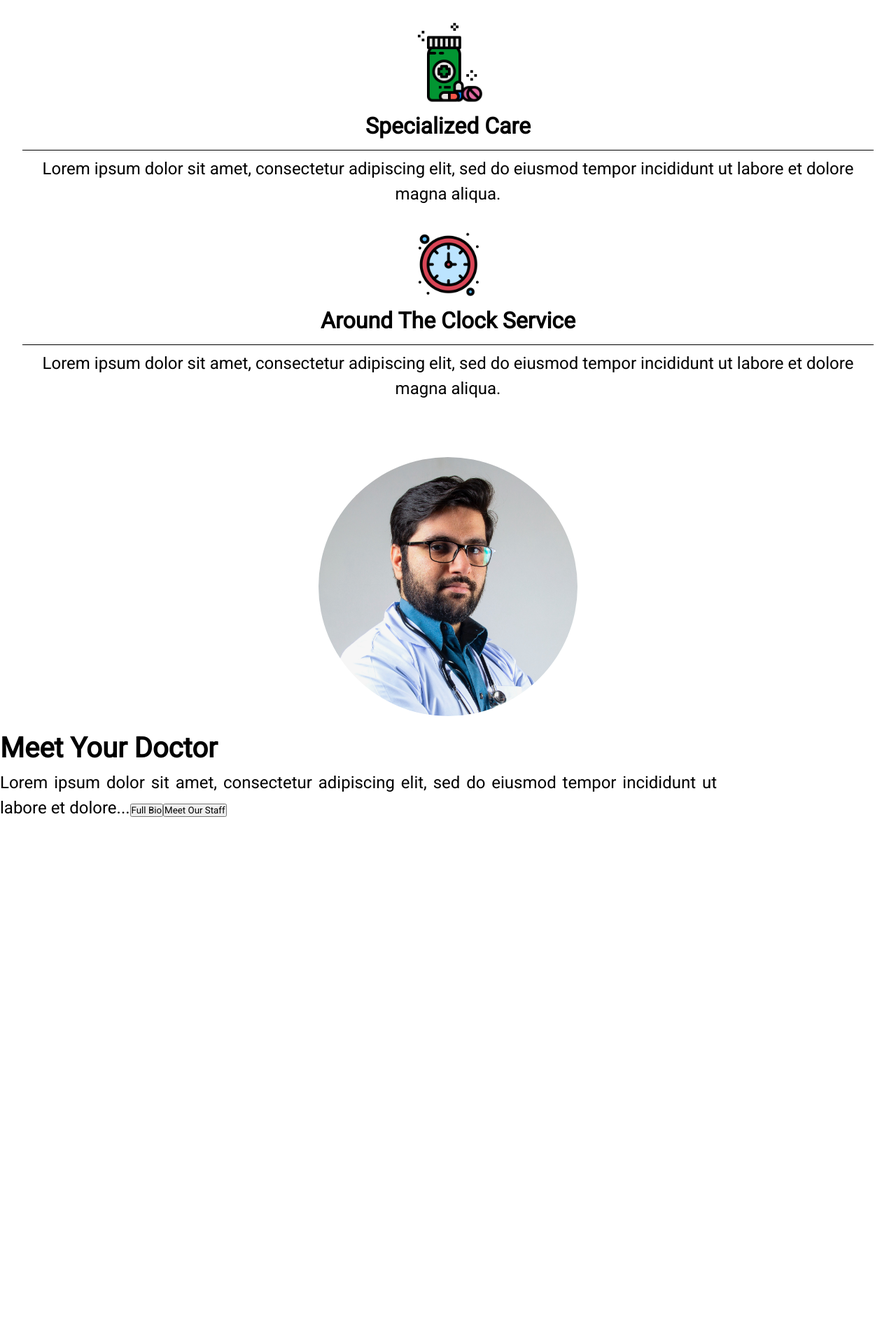
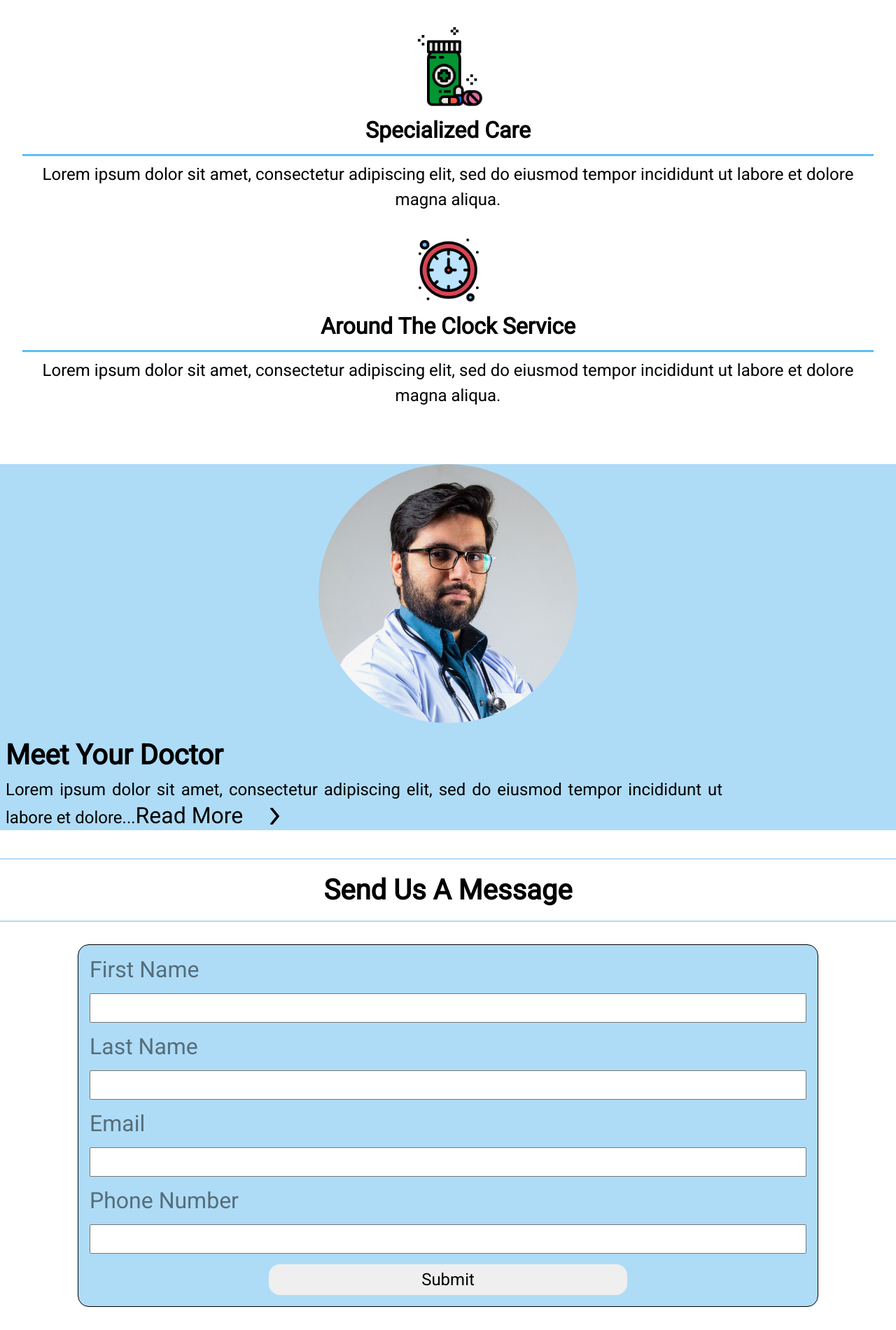
Before and after one commit to indoorike/healthcare-template, a React (Create React App) app: page / in a window 1280 px wide. Shown: the part 896-2796 px from the top of the page at 70% size. Before the commit the page ends 2068 px from the top, so only its background shows below. Built offline with nearby package versions, Linux system fonts and the light colour scheme.

Commit message:
home page done, minus footer

```diff
--- a/src/app.jsx
+++ b/src/app.jsx
@@ -1,5 +1,6 @@
 import Header from "./header/header";
 import Home from "./homepage/home";
+import Footer from "./footer/footer";
 import { useState } from "react";
 
 export default function App() {
@@ -16,6 +17,7 @@ export default function App() {
         showMenu={showMenu ? "menu show" : "menu"}
       />
       <Home />
+      <Footer />
     </>
   );
 }
--- /dev/null
+++ b/src/footer/footer.jsx
@@ -0,0 +1,3 @@
+export default function Footer() {
+  return <p>Isaac Parks. All Rights Reserved</p>;
+}
--- a/src/header/header.css
+++ b/src/header/header.css
@@ -2,10 +2,10 @@ header {
   display: flex;
   flex-direction: row;
   align-items: center;
-  padding-top: 2rem;
+  padding-top: 1rem;
   font-size: 1.2rem;
-  padding-bottom: 2rem;
-  background-color: rgb(92, 190, 247);
+  padding-bottom: 1rem;
+  background-color: rgb(108, 197, 248);
 }
 
 header input {
--- /dev/null
+++ b/src/homepage/contactSection.jsx
@@ -0,0 +1,21 @@
+export default function ContactForm() {
+  return (
+    <section>
+      <form className="contact-form">
+        <label for="fname">First Name</label>
+        <input type="text" className="contact-input" id="fname" />
+
+        <label for="lname">Last Name</label>
+        <input type="text" className="contact-input" id="lname" />
+
+        <label for="email">Email</label>
+        <input type="text" className="contact-input" id="email" />
+
+        <label for="phone">Phone Number</label>
+        <input type="text" className="contact-input" id="phone" />
+
+        <button>Submit</button>
+      </form>
+    </section>
+  );
+}
--- a/src/homepage/home.css
+++ b/src/homepage/home.css
@@ -39,7 +39,7 @@
 }
 
 #our-treatments {
-  background-color: rgb(92, 190, 247);
+  background-color: rgb(108, 197, 248);
 }
 
 #contact-us {
@@ -80,6 +80,10 @@
 
 /* Meet the staff section*/
 
+.doctor-bio {
+  background-color: rgb(174, 220, 247);
+}
+
 .home-staff {
   font-size: 1.5rem;
 }
@@ -87,12 +91,14 @@
 .home-staff h1 {
   font-size: 2.5rem;
   margin-bottom: 0.5rem;
+  padding-left: 0.5rem;
 }
 
 .home-staff p {
   line-height: 1.5;
   text-align: justify;
   width: 80%;
+  padding-left: 0.5rem;
 }
 
 .doctor-body-image {
@@ -109,3 +115,54 @@
   object-position: top;
   border-radius: 50%;
 }
+
+.full-bio {
+  font-size: 2rem;
+  background-color: transparent;
+  border: none;
+}
+
+.arrow {
+  transform: translateX(0%);
+  transition: 1s;
+  position: absolute;
+  margin-top: 0.3rem;
+}
+
+.move {
+  transform: translateX(100%);
+  transition: 1s;
+}
+
+/* contact form */
+
+.contact-form {
+  background-color: rgb(174, 220, 247);
+  border: 1px solid black;
+  border-radius: 1rem;
+  width: 80%;
+  margin: 2rem auto;
+  display: flex;
+  flex-direction: column;
+  gap: 15px;
+  padding: 1rem;
+  font-size: 2rem;
+}
+
+.contact-form label {
+  opacity: 0.5;
+}
+
+.contact-input {
+  text-align: left;
+  font-size: 2rem;
+}
+
+.contact-form button {
+  border: none;
+  width: 50%;
+  margin: auto;
+  font-size: 1.5rem;
+  border-radius: 1rem;
+  padding: 0.5rem 0px;
+}
--- a/src/homepage/home.jsx
+++ b/src/homepage/home.jsx
@@ -1,76 +1,40 @@
-import Fade from "react-reveal/Fade";
 import styles from "./home.css";
-import family from "../images/family.png";
-import medic from "../images/medic.png";
-import doctor2 from "../images/doctor2.jpeg";
-import clock from "../images/clock.png";
-import Summary from "./summary";
+import Introduction from "./introduction";
+import Summaries from "./summariesSection";
+import StaffSection from "./staffSection";
+import ContactForm from "./contactSection";
+import { useEffect } from "react";
+import { useState } from "react";
 export default function Home() {
+  const [arrow, setArrow] = useState(false);
+
+  useEffect(() => {
+    const setInt = setInterval(() => {
+      setArrow(!arrow);
+    }, 2000);
+
+    return () => {
+      clearInterval(setInt);
+    };
+  });
   return (
     <div className="home-wrapper">
-      <section className="intro-wrapper">
-        <div className="introduction-text">
-          <h1>We've Got Your Back.</h1>
-          <div className="buttons">
-            <button id="our-treatments">What We Treat</button>
-            <button id="contact-us">Contact Us</button>
-          </div>
-        </div>
-      </section>
-      <section className="mission-statement">
-        <h2
-          style={{
-            marginTop: "1.5rem",
-            fontSize: "2.5rem",
-            textAlign: "center",
-            backgroundColor: "rgb(92, 190, 247)",
-          }}
-        >
-          Our Mission is to provide...
-        </h2>
-      </section>
-      <section className="summaries" style={{ width: "95%", margin: "auto" }}>
-        <Fade bottom>
-          <Summary
-            image={family}
-            title="Family-First Business"
-            content="Lorem ipsum dolor sit amet, consectetur adipiscing elit, sed do eiusmod tempor incididunt ut labore et dolore magna aliqua."
-          />
-        </Fade>
-        <Fade bottom>
-          <Summary
-            image={medic}
-            title="Specialized Care"
-            content="Lorem ipsum dolor sit amet, consectetur adipiscing elit, sed do eiusmod tempor incididunt ut labore et dolore magna aliqua."
-          />
-        </Fade>
-        <Fade bottom>
-          <Summary
-            id="clock"
-            image={clock}
-            title="Around The Clock Service"
-            content="Lorem ipsum dolor sit amet, consectetur adipiscing elit, sed do eiusmod tempor incididunt ut labore et dolore magna aliqua."
-          />
-        </Fade>
-      </section>
-      <Fade bottom>
-        <section className="home-staff">
-          <div className="doctor-bio">
-            <div className="doctor-body-image">
-              <img src={doctor2} alt="doctor" />
-            </div>
-            <div className="doctor-description">
-              <h1>Meet Your Doctor</h1>
-              <p>
-                Lorem ipsum dolor sit amet, consectetur adipiscing elit, sed do
-                eiusmod tempor incididunt ut labore et dolore...
-                <button id="full-bio">Full Bio</button>
-                <button id="meet-our-staff">Meet Our Staff</button>
-              </p>
-            </div>
-          </div>
-        </section>
-      </Fade>
+      <Introduction />
+      <Summaries />
+      <StaffSection arrow={arrow ? "arrow" : "arrow move"} />
+      <h1
+        style={{
+          textAlign: "center",
+          marginTop: "2.5rem",
+          fontSize: "2.5rem",
+          borderTop: "2px solid rgb(174, 220, 247)",
+          borderBottom: "2px solid rgb(174, 220, 247)",
+          padding: "20px 0px",
+        }}
+      >
+        Send Us A Message
+      </h1>
+      <ContactForm />
     </div>
   );
 }
--- /dev/null
+++ b/src/homepage/introduction.jsx
@@ -0,0 +1,29 @@
+export default function Introduction() {
+  return (
+    <>
+      <section className="intro-wrapper">
+        <div className="introduction-text">
+          <h1>We've Got Your Back.</h1>
+          <div className="buttons">
+            <button id="our-treatments">What We Treat</button>
+            <button id="contact-us">Contact Us</button>
+          </div>
+        </div>
+      </section>
+      <section className="mission-statement">
+        <h2
+          style={{
+            marginTop: "1.5rem",
+            fontSize: "2.5rem",
+            textAlign: "center",
+            borderTop: "2px solid rgb(108, 197, 248)",
+            borderBottom: "2px solid rgb(108, 197, 248)",
+            padding: "1rem 0rem",
+          }}
+        >
+          Our Mission is to provide...
+        </h2>
+      </section>
+    </>
+  );
+}
--- /dev/null
+++ b/src/homepage/staffSection.jsx
@@ -0,0 +1,25 @@
+import arrowimg from "../images/right-triangle.png";
+import doctor2 from "../images/doctor2.jpeg";
+
+export default function StaffSection({ arrow }) {
+  return (
+    <section className="home-staff">
+      <div className="doctor-bio">
+        <div className="doctor-body-image">
+          <img src={doctor2} alt="doctor" />
+        </div>
+        <div className="doctor-description">
+          <h1>Meet Your Doctor</h1>
+          <p>
+            Lorem ipsum dolor sit amet, consectetur adipiscing elit, sed do
+            eiusmod tempor incididunt ut labore et dolore...
+            <button onClick={() => console.log("click")} className="full-bio">
+              Read More
+            </button>
+            <img className={arrow} src={arrowimg} alt="arrow" />
+          </p>
+        </div>
+      </div>
+    </section>
+  );
+}
--- /dev/null
+++ b/src/homepage/summariesSection.jsx
@@ -0,0 +1,33 @@
+import Fade from "react-reveal/Fade";
+import family from "../images/family.png";
+import medic from "../images/medic.png";
+import clock from "../images/clock.png";
+import Summary from "./summary";
+export default function Summaries() {
+  return (
+    <section className="summaries" style={{ width: "95%", margin: "auto" }}>
+      <Fade bottom>
+        <Summary
+          image={family}
+          title="Family-First Business"
+          content="Lorem ipsum dolor sit amet, consectetur adipiscing elit, sed do eiusmod tempor incididunt ut labore et dolore magna aliqua."
+        />
+      </Fade>
+      <Fade bottom>
+        <Summary
+          image={medic}
+          title="Specialized Care"
+          content="Lorem ipsum dolor sit amet, consectetur adipiscing elit, sed do eiusmod tempor incididunt ut labore et dolore magna aliqua."
+        />
+      </Fade>
+      <Fade bottom>
+        <Summary
+          id="clock"
+          image={clock}
+          title="Around The Clock Service"
+          content="Lorem ipsum dolor sit amet, consectetur adipiscing elit, sed do eiusmod tempor incididunt ut labore et dolore magna aliqua."
+        />
+      </Fade>
+    </section>
+  );
+}
--- a/src/homepage/summary.jsx
+++ b/src/homepage/summary.jsx
@@ -5,7 +5,12 @@ export default function Summary({ image, title, content, id }) {
         <img id={id} src={image} alt="summary" />
       </div>
       <div className="summary-text">
-        <h1 style={{ borderBottom: "1px solid black", paddingBottom: "15px" }}>
+        <h1
+          style={{
+            borderBottom: "3px solid rgb(92, 190, 247)",
+            paddingBottom: "15px",
+          }}
+        >
           {title}
         </h1>
         <p>{content}</p>
```
Also changed, not shown: src/images/right-triangle.png (added).
